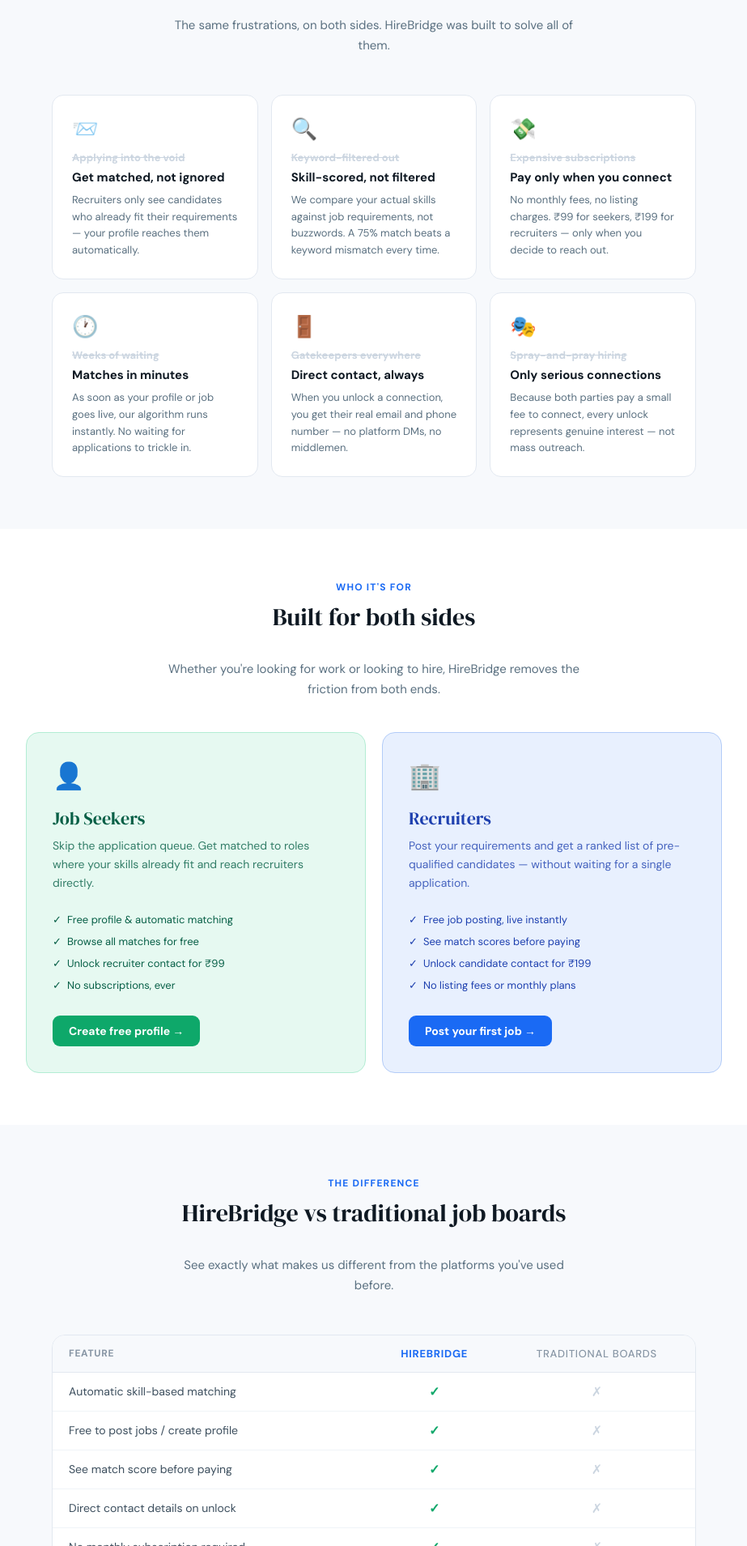
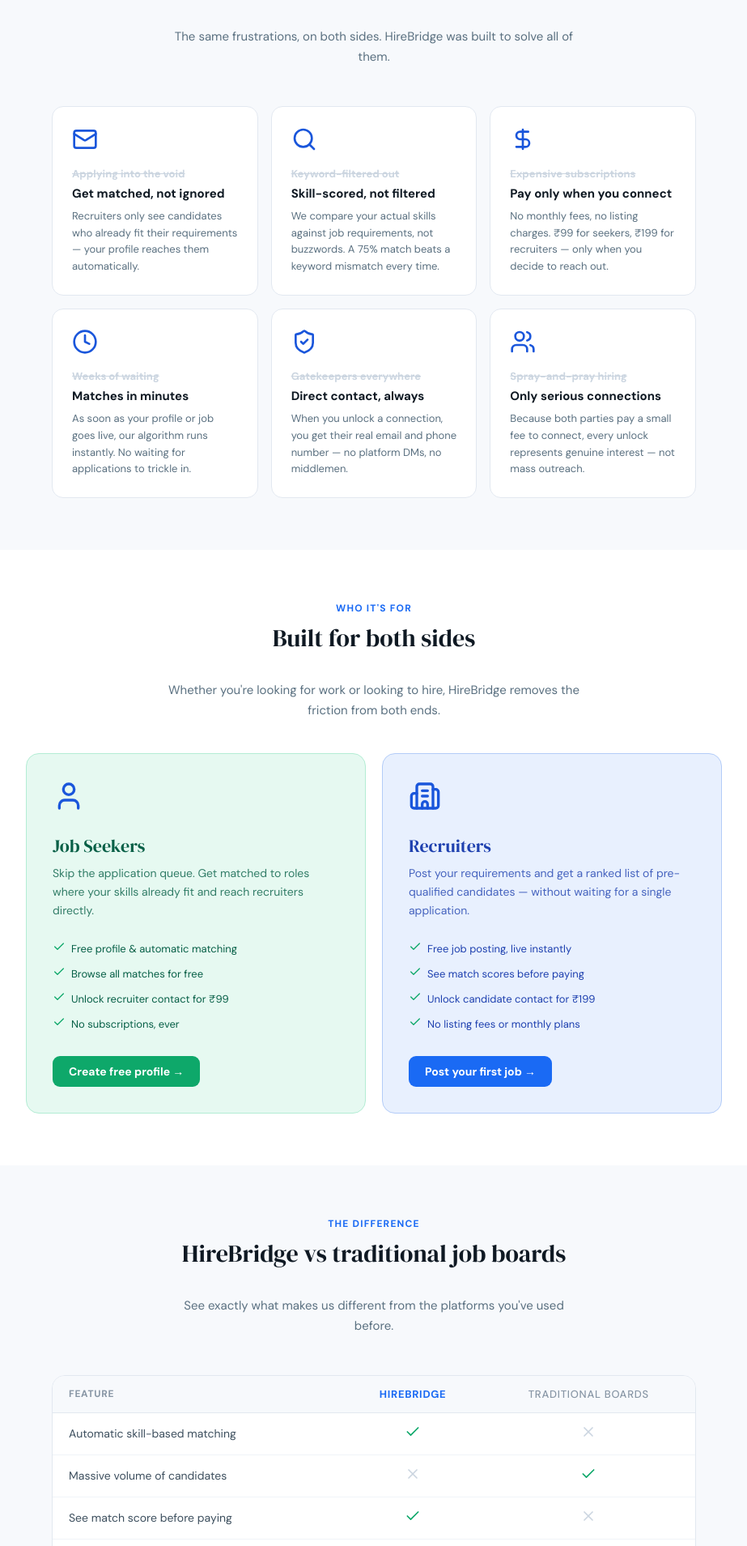
Before and after one commit to Ved-1111/job-match-platform, a React (Vite) app in the folder frontend/: page / in a window 1280 px wide. Shown: the part 891-2800 px from the top of the page at 81% size, without its empty margins (178-1101 px from the left). Built offline with nearby package versions, Linux system fonts and the light colour scheme; no server answers.

Commit message:
feat(ui): address vibe-code feedback with lucide icons and balanced copy

```diff
--- a/frontend/src/pages/Home.jsx
+++ b/frontend/src/pages/Home.jsx
@@ -1,5 +1,6 @@
 import React from 'react';
 import { useNavigate, Link } from 'react-router-dom';
+import { Mail, Search, DollarSign, Clock, ShieldCheck, Users, User, Building2, Check, X } from 'lucide-react';
 import Navbar from '../components/Navbar';
 import './Home.css';
 
@@ -20,9 +21,9 @@
           <button className="btn-cta-outline" onClick={() => navigate('/login')}>I'm hiring talent</button>
         </div>
         <div className="home-stats">
-          <div className="home-stat"><div className="stat-num">12<span>k+</span></div><div className="stat-label">Active seekers</div></div>
-          <div className="home-stat"><div className="stat-num">3<span>k+</span></div><div className="stat-label">Jobs posted</div></div>
-          <div className="home-stat"><div className="stat-num">89<span>%</span></div><div className="stat-label">Match accuracy</div></div>
+          <div className="home-stat"><div className="stat-num">Goal: 10<span>k</span></div><div className="stat-label">Active seekers</div></div>
+          <div className="home-stat"><div className="stat-num">Goal: 1<span>k</span></div><div className="stat-label">Jobs posted</div></div>
+          <div className="home-stat"><div className="stat-num">90<span>%</span></div><div className="stat-label">Target match accuracy</div></div>
           <div className="home-stat"><div className="stat-num">₹99</div><div className="stat-label">To unlock a contact</div></div>
         </div>
       </div>
@@ -34,37 +35,37 @@
         <p className="section-sub">The same frustrations, on both sides. HireBridge was built to solve all of them.</p>
         <div className="problem-grid">
           <div className="problem-card">
-            <div className="problem-icon">📨</div>
+            <div className="problem-icon"><Mail size={32} color="#1a56db" /></div>
             <div className="problem-old">Applying into the void</div>
             <div className="problem-new">Get matched, not ignored</div>
             <p>Recruiters only see candidates who already fit their requirements — your profile reaches them automatically.</p>
           </div>
           <div className="problem-card">
-            <div className="problem-icon">🔍</div>
+            <div className="problem-icon"><Search size={32} color="#1a56db" /></div>
             <div className="problem-old">Keyword-filtered out</div>
             <div className="problem-new">Skill-scored, not filtered</div>
             <p>We compare your actual skills against job requirements, not buzzwords. A 75% match beats a keyword mismatch every time.</p>
           </div>
           <div className="problem-card">
-            <div className="problem-icon">💸</div>
+            <div className="problem-icon"><DollarSign size={32} color="#1a56db" /></div>
             <div className="problem-old">Expensive subscriptions</div>
             <div className="problem-new">Pay only when you connect</div>
             <p>No monthly fees, no listing charges. ₹99 for seekers, ₹199 for recruiters — only when you decide to reach out.</p>
           </div>
           <div className="problem-card">
-            <div className="problem-icon">🕐</div>
+            <div className="problem-icon"><Clock size={32} color="#1a56db" /></div>
             <div className="problem-old">Weeks of waiting</div>
             <div className="problem-new">Matches in minutes</div>
             <p>As soon as your profile or job goes live, our algorithm runs instantly. No waiting for applications to trickle in.</p>
           </div>
           <div className="problem-card">
-            <div className="problem-icon">🚪</div>
+            <div className="problem-icon"><ShieldCheck size={32} color="#1a56db" /></div>
             <div className="problem-old">Gatekeepers everywhere</div>
             <div className="problem-new">Direct contact, always</div>
             <p>When you unlock a connection, you get their real email and phone number — no platform DMs, no middlemen.</p>
           </div>
           <div className="problem-card">
-            <div className="problem-icon">🎭</div>
+            <div className="problem-icon"><Users size={32} color="#1a56db" /></div>
             <div className="problem-old">Spray-and-pray hiring</div>
             <div className="problem-new">Only serious connections</div>
             <p>Because both parties pay a small fee to connect, every unlock represents genuine interest — not mass outreach.</p>
@@ -80,26 +81,26 @@
           <p className="section-sub">Whether you're looking for work or looking to hire, HireBridge removes the friction from both ends.</p>
           <div className="for-grid">
             <div className="for-card seeker">
-              <div className="for-icon">👤</div>
+              <div className="for-icon"><User size={40} color="#1a56db" /></div>
               <h3>Job Seekers</h3>
               <p>Skip the application queue. Get matched to roles where your skills already fit and reach recruiters directly.</p>
               <ul className="for-features">
-                <li><span>✓</span> Free profile & automatic matching</li>
-                <li><span>✓</span> Browse all matches for free</li>
-                <li><span>✓</span> Unlock recruiter contact for ₹99</li>
-                <li><span>✓</span> No subscriptions, ever</li>
+                <li><span className="yes"><Check size={16} /></span> Free profile & automatic matching</li>
+                <li><span className="yes"><Check size={16} /></span> Browse all matches for free</li>
+                <li><span className="yes"><Check size={16} /></span> Unlock recruiter contact for ₹99</li>
+                <li><span className="yes"><Check size={16} /></span> No subscriptions, ever</li>
               </ul>
               <button className="for-btn" onClick={() => navigate('/login')}>Create free profile &rarr;</button>
             </div>
             <div className="for-card recruiter">
-              <div className="for-icon">🏢</div>
+              <div className="for-icon"><Building2 size={40} color="#1a56db" /></div>
               <h3>Recruiters</h3>
               <p>Post your requirements and get a ranked list of pre-qualified candidates — without waiting for a single application.</p>
               <ul className="for-features">
-                <li><span>✓</span> Free job posting, live instantly</li>
-                <li><span>✓</span> See match scores before paying</li>
-                <li><span>✓</span> Unlock candidate contact for ₹199</li>
-                <li><span>✓</span> No listing fees or monthly plans</li>
+                <li><span className="yes"><Check size={16} /></span> Free job posting, live instantly</li>
+                <li><span className="yes"><Check size={16} /></span> See match scores before paying</li>
+                <li><span className="yes"><Check size={16} /></span> Unlock candidate contact for ₹199</li>
+                <li><span className="yes"><Check size={16} /></span> No listing fees or monthly plans</li>
               </ul>
               <button className="for-btn" onClick={() => navigate('/login')}>Post your first job &rarr;</button>
             </div>
@@ -122,13 +123,12 @@
               </tr>
             </thead>
             <tbody>
-              <tr><td>Automatic skill-based matching</td><td><span className="yes">✓</span></td><td><span className="no">✗</span></td></tr>
-              <tr><td>Free to post jobs / create profile</td><td><span className="yes">✓</span></td><td><span className="no">✗</span></td></tr>
-              <tr><td>See match score before paying</td><td><span className="yes">✓</span></td><td><span className="no">✗</span></td></tr>
-              <tr><td>Direct contact details on unlock</td><td><span className="yes">✓</span></td><td><span className="no">✗</span></td></tr>
-              <tr><td>No monthly subscription required</td><td><span className="yes">✓</span></td><td><span className="no">✗</span></td></tr>
-              <tr><td>Both sides verify genuine interest</td><td><span className="yes">✓</span></td><td><span className="no">✗</span></td></tr>
-              <tr><td>Candidate privacy protected until unlock</td><td><span className="yes">✓</span></td><td><span className="no">✗</span></td></tr>
+              <tr><td>Automatic skill-based matching</td><td><span className="yes"><Check size={20} /></span></td><td><span className="no"><X size={20} /></span></td></tr>
+              <tr><td>Massive volume of candidates</td><td><span className="no"><X size={20} /></span></td><td><span className="yes"><Check size={20} /></span></td></tr>
+              <tr><td>See match score before paying</td><td><span className="yes"><Check size={20} /></span></td><td><span className="no"><X size={20} /></span></td></tr>
+              <tr><td>Familiar search filters</td><td><span className="no"><X size={20} /></span></td><td><span className="yes"><Check size={20} /></span></td></tr>
+              <tr><td>No monthly subscription required</td><td><span className="yes"><Check size={20} /></span></td><td><span className="no"><X size={20} /></span></td></tr>
+              <tr><td>Both sides verify genuine interest</td><td><span className="yes"><Check size={20} /></span></td><td><span className="no"><X size={20} /></span></td></tr>
             </tbody>
           </table>
         </div>
```
